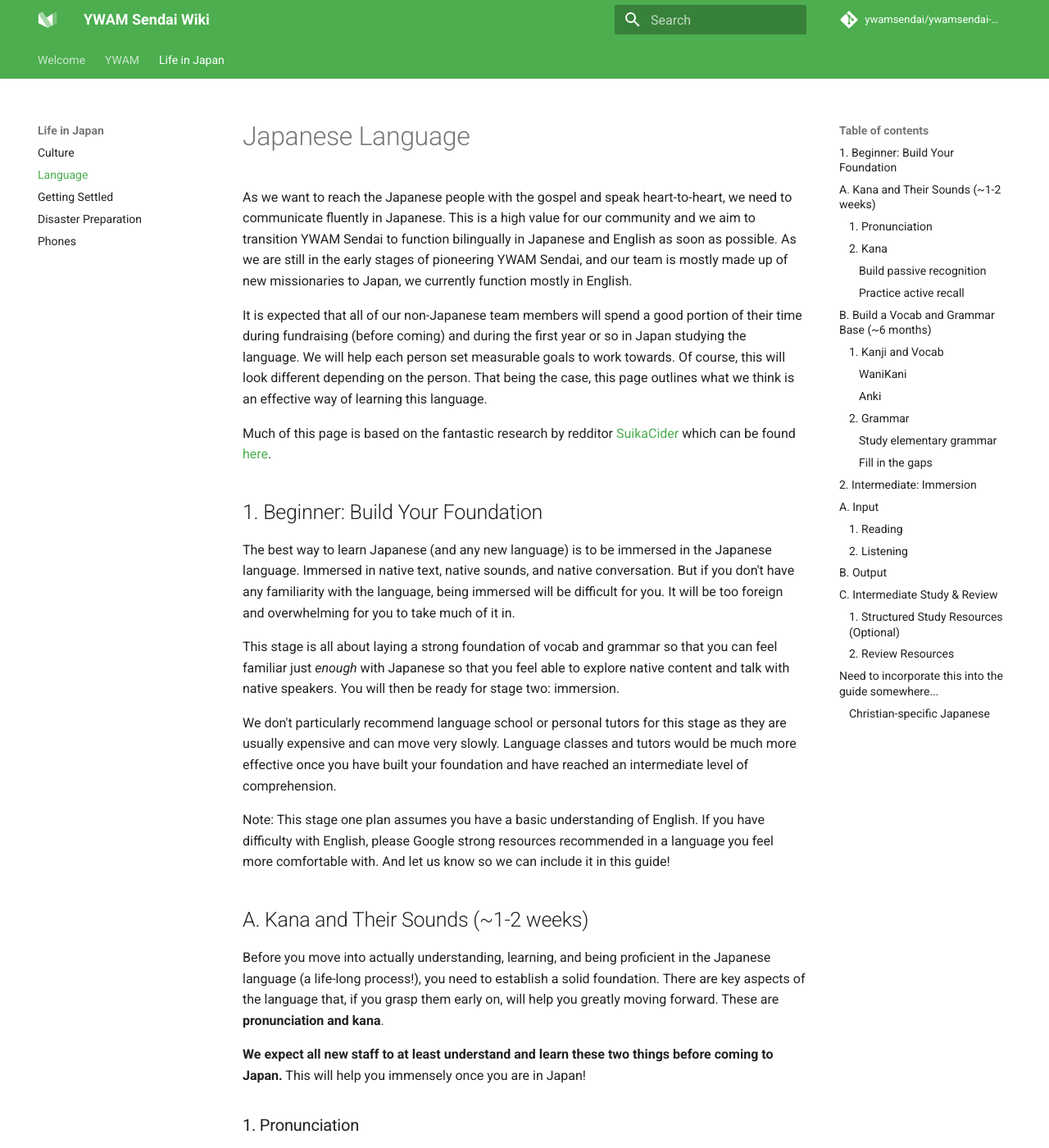
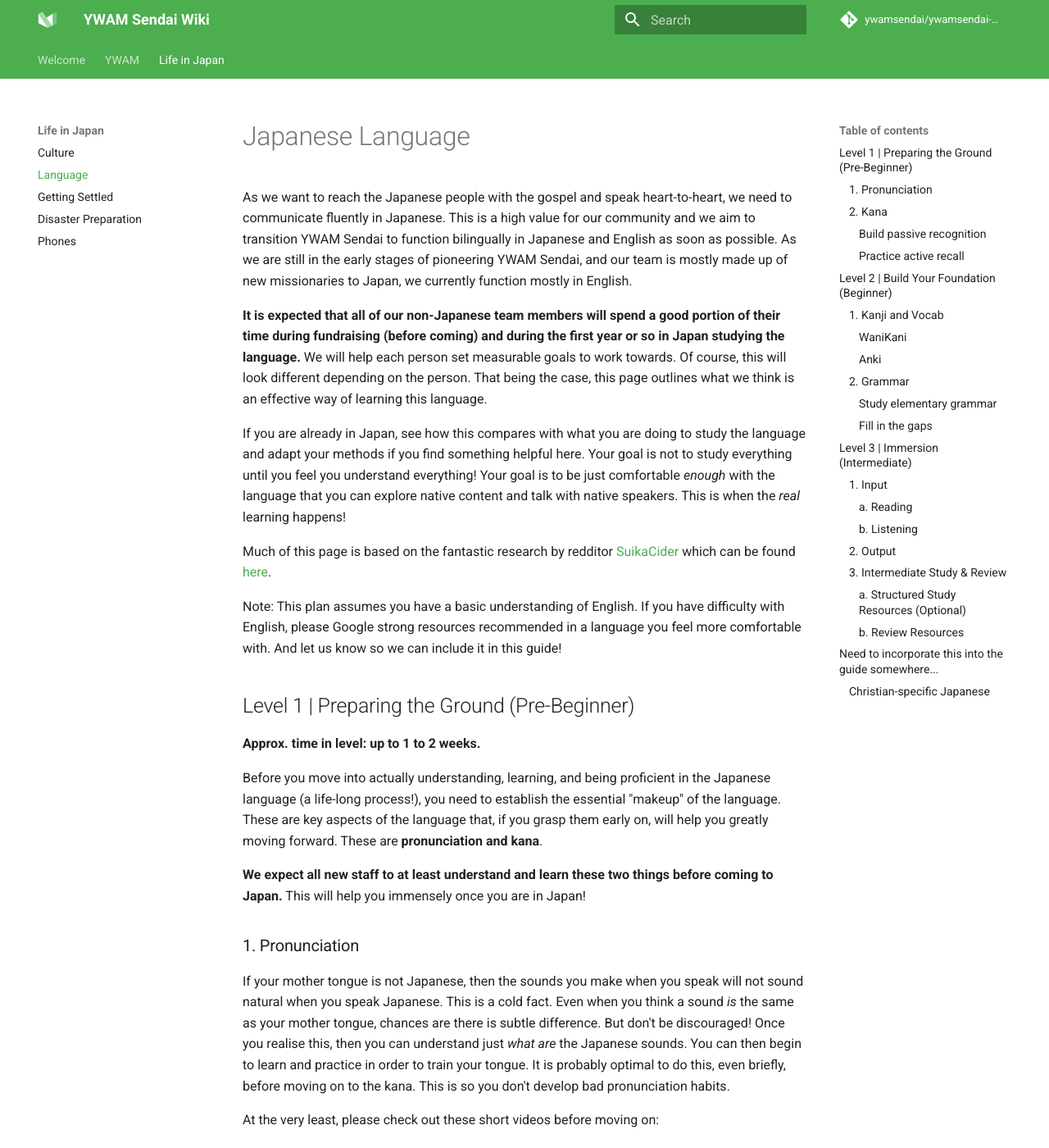
Before and after one commit to ywamsendai/ywamsendai-wiki, an MkDocs documentation site: the page built from docs/lifeinjapan/language.md, in a window 1280 px wide and 1400 px high. Shown: the whole window at 82% size. Built offline with MkDocs 1.6.1 and Material for MkDocs 9.7.7, drawn with Linux system fonts in a browser that asks for light colours; comment, search, counter and statistics services are not loaded; some of the changed text lies outside the part shown.

Commit message:
updated structure

```diff
--- a/docs/lifeinjapan/language.md
+++ b/docs/lifeinjapan/language.md
@@ -2,23 +2,19 @@
 
 As we want to reach the Japanese people with the gospel and speak heart-to-heart, we need to communicate fluently in Japanese. This is a high value for our community and we aim to transition YWAM Sendai to function bilingually in Japanese and English as soon as possible. As we are still in the early stages of pioneering YWAM Sendai, and our team is mostly made up of new missionaries to Japan, we currently function mostly in English.
 
-It is expected that all of our non-Japanese team members will spend a good portion of their time during fundraising (before coming) and during the first year or so in Japan studying the language. We will help each person set measurable goals to work towards. Of course, this will look different depending on the person. That being the case, this page outlines what we think is an effective way of learning this language.
+**It is expected that all of our non-Japanese team members will spend a good portion of their time during fundraising (before coming) and during the first year or so in Japan studying the language.** We will help each person set measurable goals to work towards. Of course, this will look different depending on the person. That being the case, this page outlines what we think is an effective way of learning this language.
+
+If you are already in Japan, see how this compares with what you are doing to study the language and adapt your methods if you find something helpful here. Your goal is not to study everything until you feel you understand everything! Your goal is to be just comfortable *enough* with the language that you can explore native content and talk with native speakers. This is when the *real* learning happens!
 
 Much of this page is based on the fantastic research by redditor [SuikaCider](https://www.reddit.com/user/SuikaCider/) which can be found [here](https://docs.google.com/document/d/10bRzVblKVOsQJjTc2PIi1Gbj_LrsJCkMkh0SutXCZdI/edit#).
 
-## 1. Beginner: Build Your Foundation
+Note: This plan assumes you have a basic understanding of English. If you have difficulty with English, please Google strong resources recommended in a language you feel more comfortable with. And let us know so we can include it in this guide!
 
-The best way to learn Japanese (and any new language) is to be immersed in the Japanese language. Immersed in native text, native sounds, and native conversation. But if you don't have any familiarity with the language, being immersed will be difficult for you. It will be too foreign and overwhelming for you to take much of it in.
+## Level 1 | Preparing the Ground (Pre-Beginner)
 
-This stage is all about laying a strong foundation of vocab and grammar so that you can feel familiar just *enough* with Japanese so that you feel able to explore native content and talk with native speakers. You will then be ready for stage two: immersion.
+**Approx. time in level: up to 1 to 2 weeks.**
 
-We don't particularly recommend language school or personal tutors for this stage as they are usually expensive and can move very slowly. Language classes and tutors would be much more effective once you have built your foundation and have reached an intermediate level of comprehension.
-
-Note: This stage one plan assumes you have a basic understanding of English. If you have difficulty with English, please Google strong resources recommended in a language you feel more comfortable with. And let us know so we can include it in this guide!
-
-## A. Kana and Their Sounds (~1-2 weeks)
-
-Before you move into actually understanding, learning, and being proficient in the Japanese language (a life-long process!), you need to establish a solid foundation. There are key aspects of the language that, if you grasp them early on, will help you greatly moving forward. These are **pronunciation and kana**.
+Before you move into actually understanding, learning, and being proficient in the Japanese language (a life-long process!), you need to establish the essential "makeup" of the language. These are key aspects of the language that, if you grasp them early on, will help you greatly moving forward. These are **pronunciation and kana**.
 
 **We expect all new staff to at least understand and learn these two things before coming to Japan.** This will help you immensely once you are in Japan!
 
@@ -75,11 +71,15 @@ This resource is great because it is optimised for your *long term memory*. (Not
 
 This part will likely take around a month or so. You can do this while moving forward with your kanji, vocab, and grammar learning.
 
-## B. Build a Vocab and Grammar Base (~6 months)
+## Level 2 | Build Your Foundation (Beginner)
 
-In order to prepare you for immersion in the language while living in Japan, you will need a strong base of vocabulary and grammar. So now you know the sounds and kana, it is time to start learning both of these.
+**Approx. time in level: around 6 months.**
 
-If you are an incoming new staff, it would be good to begin this process as soon as you can while fundraising. If you are already in Japan, see how this compares with what you are doing to study the language and adapt your systems if necessary. Your goal is not to study everything until you feel you understand everything! Your goal is to be just comfortable *enough* with the language that you can explore native content and talk with native speakers. This is when the *real* learning happens!
+The best way to learn Japanese (and any new language) is to be immersed in the Japanese language. Immersed in native text, native sounds, and native conversation. But if you don't have any familiarity with the language, being immersed will be difficult for you. It will be too foreign and overwhelming for you to take much of it in.
+
+Now that you know the sounds and kana, this level is all about building a strong foundation of vocab and grammar so that you can feel familiar *just enough* with Japanese so that you feel able to explore native content and talk with native speakers. You will then be ready for Level 3: immersion.
+
+We don't particularly recommend language school or personal tutors at this stage as they are usually expensive and can move very slowly. Language classes and tutors would be much more effective once you have built your foundation and have reached an intermediate level of comprehension.
 
 ### 1. Kanji and Vocab
 
@@ -150,17 +150,17 @@ Here, we will outline an action plan for progressing in your grammar studies. No
 
 3. Next, attempt a [JLPT N4 practice test](https://www.jlpt.jp/e/samples/sampleindex.html) and see how you get on!
 
-You now have a solid foundation! You should now be ready to find resources independently. In terms of grammar, try to move on to stage two (immersion).
+You now have a solid foundation! You should now be ready to find resources independently. In terms of grammar, try to move on to the next level (immersion).
 
-## 2. Intermediate: Immersion
+## Level 3 | Immersion (Intermediate)
 
 By now, you have taken *at least* 6 months to build your Japanese language foundation. This is a great milestone: well done! The first stage was all about studying, memorising, and cramming. The next stage becomes more personal, as you explore native Japanese content and speak with native speakers.
 
 This can also be a difficult stage as there aren't really any set tasks for you to complete and work through. You're on your own! But your determination, and the help of God, will get you through to proficiency!
 
-## A. Input
+### 1. Input
 
-### 1. Reading
+#### a. Reading
 
 You should now be at the level where you can at least skim through basic native content to see what you understand, and what you don't understand. While reading, make note of any words and grammar structures you don't understand. You can then add words to your flashcards and Google grammar structures to learn what they mean.
 
@@ -168,13 +168,13 @@ Here are some places to find easier to read native content:
 
 [NHK Easy News](https://www3.nhk.or.jp/news/easy/) |  [Matcha](https://matcha-jp.com/easy) | [Watanoc](http://watanoc.com/) | [Satori Reader](https://www.satorireader.com/) | [LingQ’s Mini Stories](https://www.lingq.com/en/learn-japanese-online/courses/411402/) | [Other NHK](https://www3.nhk.or.jp/nhkworld/en/learnjapanese/)
 
-### 2. Listening
+#### b. Listening
 
 Here are some resources you can use to advance your listening capability.
 
 [Good YouTube channel for beginner listening](https://www.youtube.com/channel/UCIciBLpZ6BP2XNYTFXb6eRQ) | [Good YouTube channel for intermediate listening](https://www.youtube.com/channel/UCjQdQA4j4LyCDqZH6IJQRDQ) | [TBS News](https://news.tbs.co.jp/) | [Listen to a dramatised Japanese Bible](https://graceandmercy.or.jp/app/)
 
-## B. Output
+### 2. Output
 
 Its time to output everything you have been learning and inputting! The best way to do this is to make native Japanese friends! Here are some ways you can do this:
 
@@ -190,9 +190,9 @@ If you desire to talk with someone who will intentionally correct your Japanese
 * Attending local intermediate/advanced Japanese classes or conversation groups
 * Find a language tutor on [iTalki](https://www.italki.com/teachers/japanese)
 
-## C. Intermediate Study & Review
+### 3. Intermediate Study & Review
 
-### 1. Structured Study Resources (Optional)
+#### a. Structured Study Resources (Optional)
 
 If you have begun to study using native content and you're hitting a wall, here are some textbooks that will give you more structure. Like with Genki/Minna no Nihongo, work through one grammar point per day. **Try not to use these before you have attempted to study via immersion as outlined above.**
 
@@ -200,7 +200,7 @@ If you have begun to study using native content and you're hitting a wall, here
 
 2. If you still need more structured learning, you can then pick up [Tobira: Gateway to Advanced Japanese](https://www.9640.jp/nihongo/en/detail/?447).
 
-### 2. Review Resources
+#### b. Review Resources
 
 Once you have been immersing for a while and you feel like you have made some progress, it is good to review to find any holes you have in your grammar and vocab.
 
@@ -218,6 +218,7 @@ Just like we have outlined at the end of the beginner grammar section earlier, w
 
 6. Once you finish, work through the [新完全マスター読解 日本語能力試験Ｎ１](https://www.3anet.co.jp/np/books/3610/) reading comprehension book.
 
+
 ## Need to incorporate this into the guide somewhere...
 
 #### Christian-specific Japanese
```
